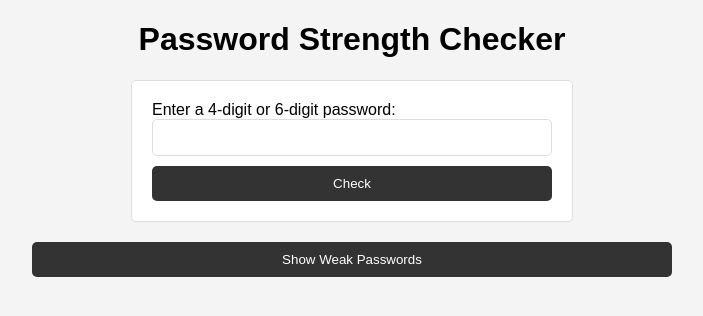
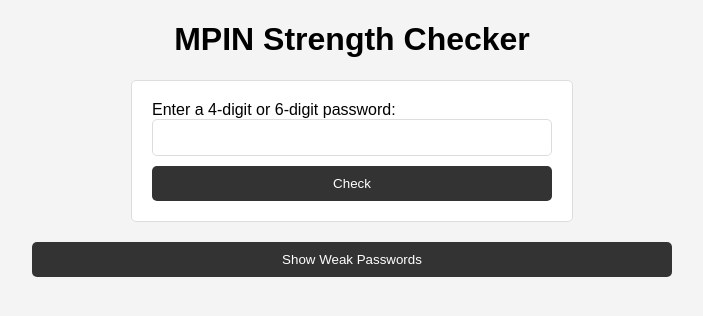
Before and after one commit to pravneetkiwebsite/onebanctask1, a plain HTML site: page index.html in a window 1280 px wide. Shown: the whole page, without its empty margins (288-991 px from the left). Drawn offline with Linux system fonts and the light colour scheme.

Commit message:
Update index.html

```diff
--- a/index.html
+++ b/index.html
@@ -3,12 +3,12 @@
 <head>
     <meta charset="UTF-8">
     <meta name="viewport" content="width=device-width, initial-scale=1.0">
-    <title>Password Strength Checker</title>
+    <title>MPIN Strength Checker</title>
     <link rel="stylesheet" href="style.css">
 </head>
 <body>
     <div class="container">
-        <h1>Password Strength Checker</h1>
+        <h1>MPIN Strength Checker</h1>
         <form id="passwordForm">
             <label for="password">Enter a 4-digit or 6-digit password:</label>
             <input type="text" id="password" name="password" required>
```
